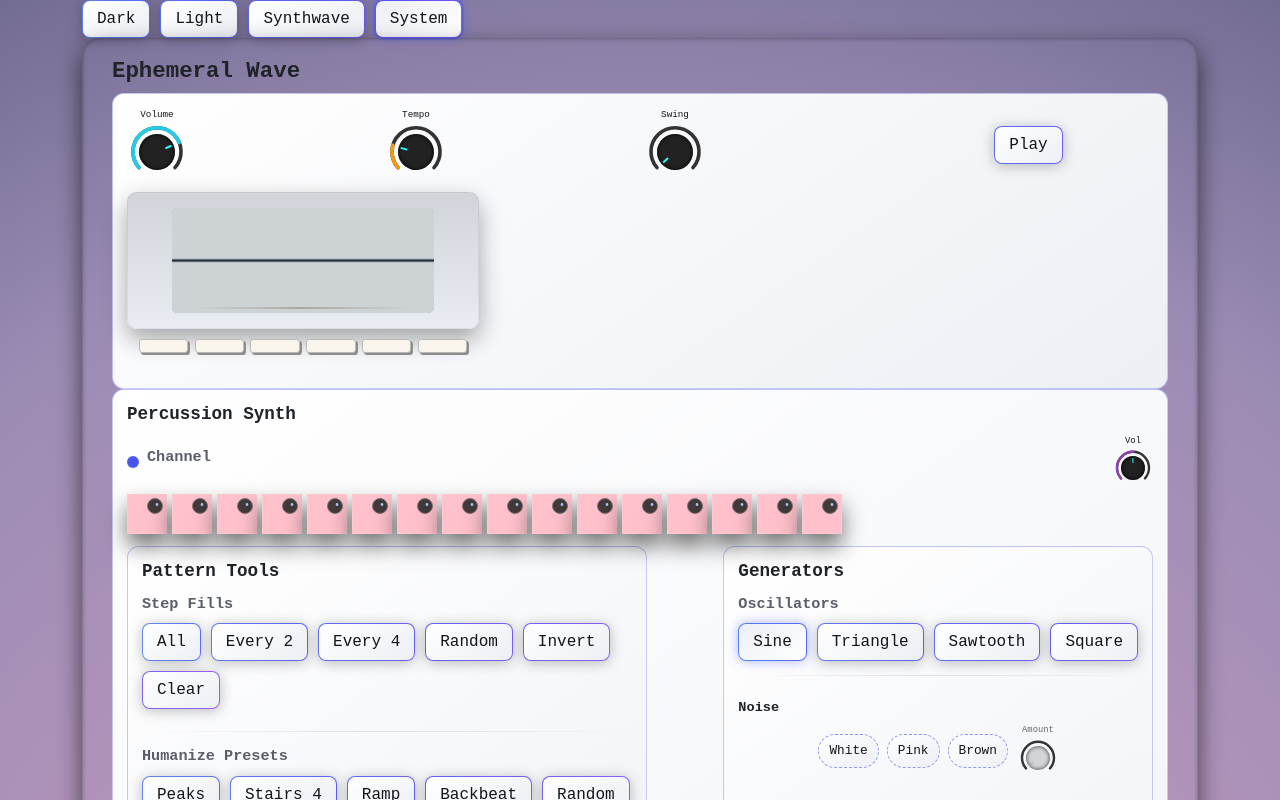
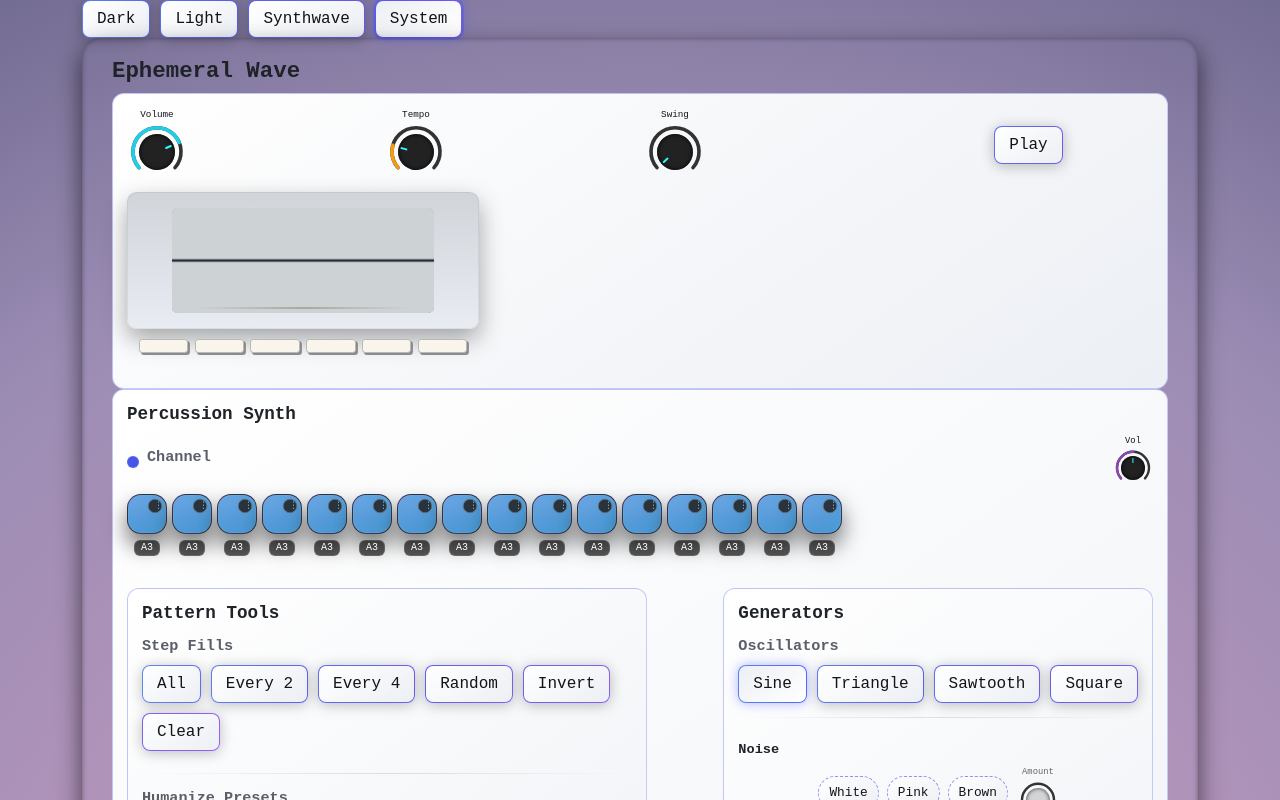
Before and after one commit to nchemsak/ewavestudio-vue, a Vue app: page / in a window 1280 px wide. Both pictures are taken after a click on the button "All". Shown: the top 800 px of the page. Built offline with nearby package versions, Linux system fonts and the light colour scheme; no server answers.

Commit message:
update pads, add heatmap coloring for pitch

```diff
--- a/src/assets/styles/_drumSequencer.scss
+++ b/src/assets/styles/_drumSequencer.scss
@@ -12,7 +12,16 @@
 	--thumb-thickness: 10px;
 }
 
+/* ----------------------------------------------------------
+   Drum Sequencer
+---------------------------------------------------------- */
 .drum-sequencer {
+	/* defaults (dark) */
+	--slider-bg: rgba(255, 255, 255, 0.08); /* column behind slider */
+	--slider-track: rgba(255, 255, 255, 0.22); /* track line (if used) */
+	--slider-thumb: #7bd0ff; /* thumb bar */
+	--slider-thumb-border: rgba(255, 255, 255, 0.15);
+
 	position: relative;
 	color: white;
 	border-radius: 18px;
@@ -43,7 +52,6 @@
 		background-color: #0cf;
 	}
 	.pad.playing {
-		border: 2px solid #fff;
 		box-shadow: 0 0 6px #0ff;
 	}
 	.pad.selected.playing {
@@ -54,11 +62,10 @@
 		background-color: #0cf;
 	}
 	.padTEST.playing {
-		border: 2px solid #fff;
 		box-shadow: 0 0 6px #0ff;
 	}
 	.padTEST.selected.playing {
-		background-color: #0ff;
+		box-shadow: 0 0 6px #0ff;
 	}
 
 	/* Grid & rows */
@@ -98,7 +105,7 @@
 		box-shadow: none;
 	}
 
-	/* Channel volume (horizontal, not the pad sliders) */
+	/* Channel volume (horizontal) */
 	.channel-volume input[type="range"] {
 		max-width: 150px;
 		height: 4px;
@@ -116,7 +123,6 @@
 		position: absolute;
 		left: 50%;
 		transform: translateX(-50%); /* center over pad */
-		// width: var(--slider-w);
 		height: var(--slider-l);
 		width: var(--padTEST-size);
 		z-index: 10;
@@ -124,28 +130,33 @@
 		align-items: center;
 		justify-content: center;
 		pointer-events: none; /* container ignores pointer */
+
+		/* fallback column color (helps if ::before is ever overridden) */
+		background: var(--slider-bg);
+		border-radius: 2px;
 	}
 	.hover-slider input {
 		pointer-events: auto;
 	} /* let the thumb be draggable */
 
-	/* Volume: sits above pad, touching its top edge and extending upward */
+	/* Volume above, Pitch below */
 	.hover-slider.volume-slider {
 		bottom: 100%;
 	}
-
-	/* Pitch: sits below pad, touching its bottom edge and extending downward */
 	.hover-slider.pitch-slider {
 		top: 100%;
 	}
 
-	/* Optional faint column behind the slider */
+	/* Column background layer */
 	.hover-slider::before {
 		content: "";
 		position: absolute;
 		inset: 0;
-		background: rgba(255, 255, 255, 0.08);
+		background: var(--slider-bg);
 		border-radius: 2px;
+		/* subtle inner edge for contrast on light bg */
+		box-shadow: inset 0 0 0 1px rgba(0, 0, 0, 0.06);
+		z-index: 0; /* under the input */
 	}
 
 	/* ===== Rotated input styling ===== */
@@ -155,52 +166,43 @@
 		background: transparent;
 		outline: none;
 		transform: rotate(-90deg);
-		/* Before rotation:
-       width  = visual length (up/down)
-       height = column width (left/right) */
-		width: var(--slider-l);
-		height: var(--slider-w);
-		height: var(--padTEST-size);
+		width: var(--slider-l); /* visual length (vertical) */
+		height: var(--padTEST-size); /* column width (horizontal) */
+		position: relative;
+		z-index: 1; /* above ::before */
 	}
 
-	/* Track */
+	/* You removed track fills; keep height so the control renders consistently */
 	.hover-slider input[type="range"]::-webkit-slider-runnable-track {
 		height: var(--track-thickness);
-		// background: rgba(255, 255, 255, 0.2);
 		border-radius: 2px;
 	}
 	.hover-slider input[type="range"]::-moz-range-track {
 		height: var(--track-thickness);
-		background: rgba(255, 255, 255, 0.2);
 		border-radius: 2px;
 	}
 
-	/* Thumb = long thin bar that spans track width */
+	/* Thumb = long thin bar that spans the column */
 	.hover-slider input[type="range"]::-webkit-slider-thumb {
 		-webkit-appearance: none;
-		/* Pre-rotation:
-       width  -> final height (thin)
-       height -> final width  (span across column) */
-		width: var(--thumb-thickness);
-		height: var(--padTEST-size);
-		// height: var(--slider-w);
-		background: variables.$color-teal-light;
-		border: 1px solid variables.$color-black;
+		width: var(--thumb-thickness); /* final thickness (horizontal) */
+		height: var(--padTEST-size); /* final length (vertical) */
+		border: 1px solid;
 		border-radius: 3px;
 		cursor: ns-resize;
-
-		/* Center the tall thumb on the thin track */
+		background: var(--slider-thumb);
+		border-color: var(--slider-thumb-border);
+		/* center the tall thumb on the thin track */
 		margin-top: calc((var(--padTEST-size) - var(--track-thickness)) / -2);
 	}
 	.hover-slider input[type="range"]::-moz-range-thumb {
 		width: var(--thumb-thickness);
-		// height: var(--slider-w);
 		height: var(--padTEST-size);
-
-		background: variables.$color-teal-light;
-		border: 1px solid variables.$color-black;
+		border: 1px solid;
 		border-radius: 3px;
 		cursor: ns-resize;
+		background: var(--slider-thumb);
+		border-color: var(--slider-thumb-border);
 	}
 
 	/* ===== Misc headings/labels ===== */
@@ -229,11 +231,12 @@
 	.upload-icon {
 		cursor: pointer;
 	}
+
 	.controlsWrapper {
-		// margin-top: 200px;
 		display: flex;
 		flex-wrap: wrap;
 		justify-content: space-between;
+		margin-top: 50px;
 	}
 
 	.pad-settings-dot {
@@ -263,11 +266,32 @@
 	}
 }
 
+/* Theme overrides work whether the theme class is on the same node
+   or an ancestor wrapping the sequencer. */
+.theme-light .drum-sequencer,
+.drum-sequencer.theme-light {
+	--slider-bg: rgba(0, 0, 0, 0.1);
+	--slider-track: rgba(0, 0, 0, 0.25);
+	--slider-thumb: #2563eb;
+	--slider-thumb-border: rgba(0, 0, 0, 0.28);
+}
+
+.theme-synthwave .drum-sequencer,
+.drum-sequencer.theme-synthwave {
+	--slider-bg: rgba(255, 255, 255, 0.1);
+	--slider-track: rgba(255, 255, 255, 0.28);
+	--slider-thumb: #ff71e8;
+	--slider-thumb-border: rgba(255, 255, 255, 0.25);
+}
+
+/* ----------------------------------------------------------
+   Pad Settings Popover
+---------------------------------------------------------- */
 .pad-settings-popover {
 	position: fixed;
 	z-index: 9999;
 	min-width: 260px;
-	max-width: calc(100vw - 16px); /* prevent horizontal scroll */
+	max-width: calc(100vw - 16px);
 	background: #1a1a1a;
 	color: #eee;
 	border: 1px solid #333;
@@ -283,83 +307,85 @@
 	font-size: 12px;
 }
 
-// Pad grid
-
+/* ----------------------------------------------------------
+   Pad Grid
+---------------------------------------------------------- */
 .padTEST-grid {
 	display: flex;
 	justify-content: space-around;
 	gap: 5px;
+
+	.padTESTwrap {
+		position: relative;
+	}
+
 	.padTEST {
-		display: inline-block;
 		inline-size: var(--padTEST-size);
 		block-size: var(--padTEST-size);
 		border-radius: var(--padTEST-radius);
-		border: 1px solid transparent;
-		background: #222; /* default overridden below */
-		box-shadow:
-			0 10px 18px rgba(0, 0, 0, 0.45),
-			inset 0 0 0 1px rgba(255, 255, 255, 0.06);
-		cursor: pointer;
-		transition:
-			transform 0.05s ease,
-			box-shadow 0.18s ease,
-			filter 0.18s ease,
-			background 0.25s ease,
-			border-color 0.25s ease;
-	}
-	.padTEST:focus-visible {
-		outline: none;
-		box-shadow:
-			0 0 0 3px #7bd0ff66,
-			0 10px 18px rgba(0, 0, 0, 0.45),
-			inset 0 0 0 1px rgba(255, 255, 255, 0.08);
-	}
-	.padTEST:active,
-	.padTEST.is-lit {
-		transform: translateY(1px);
-	}
-
-	.padTEST.liquid {
+		border: 1px solid #ffffff1a;
 		position: relative;
 		overflow: hidden;
-		border-radius: 18px;
-		border-radius: 0px;
-		border: 1px solid #ffffff1a;
+		cursor: pointer;
+
+		/* base look */
 		background:
 			radial-gradient(140% 120% at 20% 15%, #3a2255, #261a3a 42%, #161a27 72%),
 			radial-gradient(80% 80% at 80% 80%, #23466a, transparent 60%);
 		box-shadow:
 			0 12px 22px rgba(0, 0, 0, 0.55),
 			inset 0 8px 18px rgba(255, 255, 255, 0.06);
+		transition:
+			transform 0.05s ease,
+			box-shadow 0.18s ease,
+			filter 0.18s ease;
 	}
 
-	.padTEST.padTEST-grid {
-		position: relative;
-		overflow: hidden;
-		border-radius: 14px;
-		background: #12151d;
-		border: 1px solid #1e2230;
-		box-shadow:
-			0 12px 20px rgba(0, 0, 0, 0.55),
-			inset 0 2px 8px rgba(255, 255, 255, 0.05);
-	}
-	.padTEST.padTEST-grid::before {
+	/* pitch heat tint + volume fill (uses CSS vars from Vue) */
+	.padTEST::after {
 		content: "";
 		position: absolute;
-		inset: 8px;
-		border-radius: 10px;
-		--dot: #2a2f42;
-		background: radial-gradient(circle, var(--dot) 35%, transparent 36%);
-		background-size: 18px 18px;
-		filter: drop-shadow(0 0 0 transparent);
-	}
-	.padTEST.padTEST-grid:active::before,
-	.padTEST.padTEST-grid.is-lit::before {
-		--dot: #8ad8ff;
-		filter: drop-shadow(0 0 10px #6bdcff66);
+		inset: 0;
+		background: linear-gradient(
+			to top,
+			hsla(var(--heat-h, 210), 85%, 60%, 0.85) calc(var(--vol, 0) * 1%),
+			transparent calc(var(--vol, 0) * 1%)
+		);
+		mix-blend-mode: screen;
+		opacity: var(--pad-on, 0);
+		transition:
+			opacity 0.15s ease,
+			background 0.15s ease;
+		pointer-events: none;
 	}
 
-	.padTESTwrap {
-		position: relative;
+	/* subtle inner tint always on when selected */
+	.padTEST.selected {
+		box-shadow:
+			0 12px 22px rgba(0, 0, 0, 0.55),
+			inset 0 12px 22px hsla(var(--heat-h, 210), 85%, 60%, 0.18),
+			inset 0 0 0 1px rgba(255, 255, 255, 0.06);
+	}
+
+	/* ACTIVE-STEP HALO */
+	.padTEST.playing::before {
+		content: "";
+		position: absolute;
+		inset: -7px;
+		border-radius: inherit;
+		background: radial-gradient(circle at 50% 50%, hsla(var(--heat-h, 210), 90%, 70%, 0.55), transparent 60%);
+		filter: blur(2px);
+		animation: step-pop 0.18s ease-out;
+		pointer-events: none;
+	}
+	@keyframes step-pop {
+		from {
+			opacity: 0;
+			transform: scale(0.92);
+		}
+		to {
+			opacity: 1;
+			transform: scale(1);
+		}
 	}
 }
--- a/src/components/DrumSequencer.vue
+++ b/src/components/DrumSequencer.vue
@@ -285,10 +285,12 @@
 
 
 	</div>
-
-
+	<PadSettingsPopover :key="padSettings.name ? `${padSettings.name}-${padSettings.index}` : 'pad-popover'"
+		v-model:open="padPopover.open" v-model:hz="currentPadHz" :minHz="MIN_PAD_HZ" :maxHz="MAX_PAD_HZ"
+		:anchorRect="padPopover.anchorRect" :title="padPopover.title" />
+	<!--
 	<PadSettingsPopover v-model:open="padPopover.open" v-model:hz="currentPadHz" :minHz="MIN_PAD_HZ" :maxHz="MAX_PAD_HZ"
-		:anchorRect="padPopover.anchorRect" :title="padPopover.title" @close="padPopover.open = false" />
+		:anchorRect="padPopover.anchorRect" :title="padPopover.title" @close="padPopover.open = false" /> -->
 </template>
 
 <script setup lang="ts">
@@ -1520,15 +1522,30 @@ watch(volume, val => {
 	masterGain.gain.setTargetAtTime(val, audioCtx.currentTime, 0.01);
 });
 
-function getPadStyle(instrument, index) {
-	if (!instrument.steps[index]) return {};
-
-	const velocity = instrument.velocities[index];
-	const percent = Math.round(velocity * 100);
-
-	return {
-		background: `linear-gradient(to top, pink ${percent}%, #fff ${percent}%)`
-	};
+// function getPadStyle(instrument, index) {
+// 	if (!instrument.steps[index]) return {};
+
+// 	const velocity = instrument.velocities[index];
+// 	const percent = Math.round(velocity * 100);
+
+// 	return {
+// 		background: `linear-gradient(to top, pink ${percent}%, #fff ${percent}%)`
+// 	};
+// }
+function hueFor(hz: number, lo = MIN_PAD_HZ, hi = MAX_PAD_HZ) {
+	const t = Math.min(1, Math.max(0, (hz - lo) / (hi - lo)));
+	return Math.round(220 * (1 - t)); // blue→red
+}
+
+function getPadStyle(instrument: any, index: number) {
+	if (!instrument.steps[index]) return { '--pad-on': 0 };
+
+	const pct = Math.round(instrument.velocities[index] * 100);
+	// samples don't have pitch; use a calm neutral hue (210 = blue-ish)
+	const hue = instrument.pitches ? hueFor(instrument.pitches[index] || MIN_PAD_HZ)
+		: 210;
+
+	return { '--vol': pct, '--heat-h': hue, '--pad-on': 1 };
 }
 
 // -----------------------------------------------------------------------------------------------------------------------------------------
--- a/src/components/PadSettingsPopover.vue
+++ b/src/components/PadSettingsPopover.vue
@@ -135,24 +135,53 @@ function midiToName(m: number) { const n = m % 12, o = Math.floor(m / 12) - 1; r
 const clampHz = (hz: number) => Math.max(props.minHz, Math.min(props.maxHz, hz));
 
 /* internal base+fine */
-const baseMidi = ref(freqToMidi(clampHz(props.hz)));
-const detuneCentsLocal = ref(Math.round(1200 * Math.log2(clampHz(props.hz) / midiToFreq(baseMidi.value))));
+// const baseMidi = ref(freqToMidi(clampHz(props.hz)));
+// const detuneCentsLocal = ref(Math.round(1200 * Math.log2(clampHz(props.hz) / midiToFreq(baseMidi.value))));
+// const isFineAdjust = ref(false);
+// const activeKnob = ref<null | 'fine'>(null);
+
+// watch(() => props.hz, hz => {
+//     if (isFineAdjust.value || !openLocal.value) return;
+//     const c = clampHz(hz);
+//     const m = freqToMidi(c);
+//     baseMidi.value = m;
+//     detuneCentsLocal.value = Math.round(1200 * Math.log2(c / midiToFreq(m)));
+// });
+
+
+
+
+const baseMidi = ref(0);
+const detuneCentsLocal = ref(0);
 const isFineAdjust = ref(false);
 const activeKnob = ref<null | 'fine'>(null);
 
-watch(() => props.hz, hz => {
-    if (isFineAdjust.value || !openLocal.value) return;
+function syncFromHz(hz: number) {
     const c = clampHz(hz);
     const m = freqToMidi(c);
     baseMidi.value = m;
     detuneCentsLocal.value = Math.round(1200 * Math.log2(c / midiToFreq(m)));
-});
-
+}
 const currentHz = computed(() => clampHz(midiToFreq(baseMidi.value) * Math.pow(2, detuneCentsLocal.value / 1200)));
 watch([baseMidi, detuneCentsLocal], () => {
     isFineAdjust.value = true;
     emit('update:hz', currentHz.value);
     queueMicrotask(() => { isFineAdjust.value = false; });
+});
+// Always initialize from the incoming prop and keep it synced,
+// but don't fight the user while they're adjusting knobs in the popover.
+watch(
+    () => props.hz,
+    (hz) => {
+        if (isFineAdjust.value) return;
+        if (Number.isFinite(hz)) syncFromHz(hz);
+    },
+    { immediate: true }
+);
+
+// Also re-sync any time the popover opens (covers any race on open)
+watch(openLocal, (isOpen) => {
+    if (isOpen) syncFromHz(props.hz);
 });
 
 /* UI computeds/actions */
--- a/src/components/SynthStepGrid.vue
+++ b/src/components/SynthStepGrid.vue
@@ -6,11 +6,17 @@
                 <div :class="['padTEST', 'liquid', { selected: active }, { playing: index === currentStep }]"
                     @mousedown="onMouseDown($event, index)" @mouseenter="onMouseEnter(index)" @dragstart.prevent
                     :style="padStyle(index)" />
-                <!-- per-step menu -->
+
+                <!-- settings (now a 3-dot button, shown on hover/focus) -->
                 <button class="pad-settings-dot" @mousedown.stop @click.stop="emitOpenSettings(index, $event)"
-                    aria-label="Pad settings">•</button>
+                    aria-label="Pad settings">⋮</button>
 
-                <!-- hover sliders -->
+                <!-- per-step note chip -->
+                <div v-if="active" class="note-chip">
+                    {{ nearestNote(pitches[index]) }}
+                </div>
+
+                <!-- hover sliders (unchanged) -->
                 <div v-if="active && hovered === index" class="hover-slider volume-slider">
                     <input type="range" min="0" max="1" step="0.01" :value="velocities[index]"
                         @input="updateVelocity(index, $event)" @mousedown="activeVol = index"
@@ -25,9 +31,7 @@
                         @input="updatePitch(index, $event)" @mousedown="activePitch = index"
                         @mouseup="activePitch = null" @touchstart="activePitch = index"
                         @touchend="activePitch = null" />
-                    <span v-if="activePitch === index" class="custom-tooltip">
-                        {{ nearestNote(pitches[index]) }} · {{ Math.round(pitches[index]) }} Hz
-                    </span>
+
                 </div>
             </div>
         </div>
@@ -113,15 +117,80 @@ function emitOpenSettings(index: number, evt: MouseEvent) {
     emit('open-pad-settings', { name: props.name, index, anchorRect: r });
 }
 
-function padStyle(index: number) {
-    if (!props.steps[index]) return {};
-    const percent = Math.round(props.velocities[index] * 100);
-    return { background: `linear-gradient(to top, pink ${percent}%, #fff ${percent}%)` };
+// function padStyle(index: number) {
+//     if (!props.steps[index]) return {};
+//     const percent = Math.round(props.velocities[index] * 100);
+//     return { background: `linear-gradient(to top, pink ${percent}%, #fff ${percent}%)` };
+// }
+
+
+
+function hueFor(hz: number, lo = props.minHz, hi = props.maxHz) {
+    // map min Hz → 220° (blue), max Hz → 0° (red)
+    const t = Math.min(1, Math.max(0, (hz - lo) / (hi - lo)));
+    return Math.round(220 * (1 - t));
 }
 
-const nearestNote = props.nearestNote; // just to use directly in template
+function padStyle(index: number) {
+    if (!props.steps[index]) return { '--pad-on': 0 }; // let CSS show “off” state
+    const pct = Math.round(props.velocities[index] * 100);
+    const hue = hueFor(props.pitches[index] || props.minHz);
+    return {
+        '--vol': pct,           // 0..100 (no % sign; CSS uses calc(var(--vol)*1%))
+        '--heat-h': hue,        // 0..360
+        '--pad-on': 1
+    } as any;
+}
+
+const nearestNote = props.nearestNote;
 </script>
 
 <style scoped>
-/* inherits your existing padTEST / hover-slider styles */
+.note-chip {
+    position: absolute;
+    left: 50%;
+    bottom: -6px;
+    transform: translate(-50%, 100%);
+    padding: 2px 6px;
+    font-size: 10px;
+    line-height: 1;
+    border-radius: 6px;
+    background: rgba(0, 0, 0, .65);
+    color: #fff;
+    border: 1px solid rgba(255, 255, 255, .12);
+    pointer-events: none;
+    white-space: nowrap;
+    z-index: 1000;
+}
+
+/* nicer 3-dot settings; hidden until hover */
+.pad-settings-dot {
+    position: absolute;
+    top: 4px;
+    right: 4px;
+    width: 18px;
+    height: 18px;
+    border-radius: 8px;
+    border: 1px solid #2a2f42;
+    background: rgba(15, 18, 26, .78);
+    color: #c9d4ff;
+    font-size: 13px;
+    line-height: 1;
+    display: grid;
+    place-items: center;
+    cursor: pointer;
+    opacity: 0;
+    transform: scale(.9);
+    transition: opacity .15s ease, transform .15s ease, background .15s ease;
+}
+
+.padTESTwrap:hover .pad-settings-dot,
+.pad-settings-dot:focus-visible {
+    opacity: 1;
+    transform: scale(1);
+}
+
+.pad-settings-dot:hover {
+    background: rgba(15, 18, 26, .9)
+}
 </style>
```
